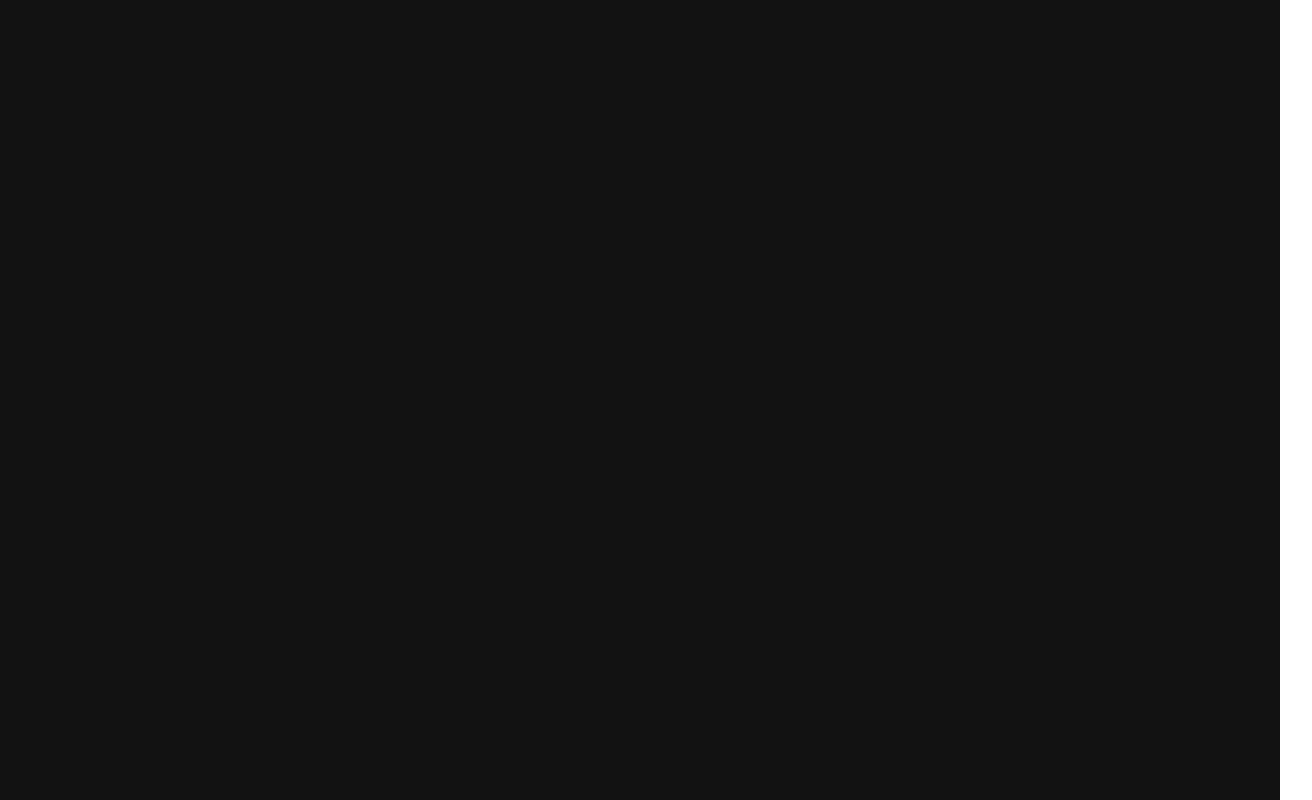
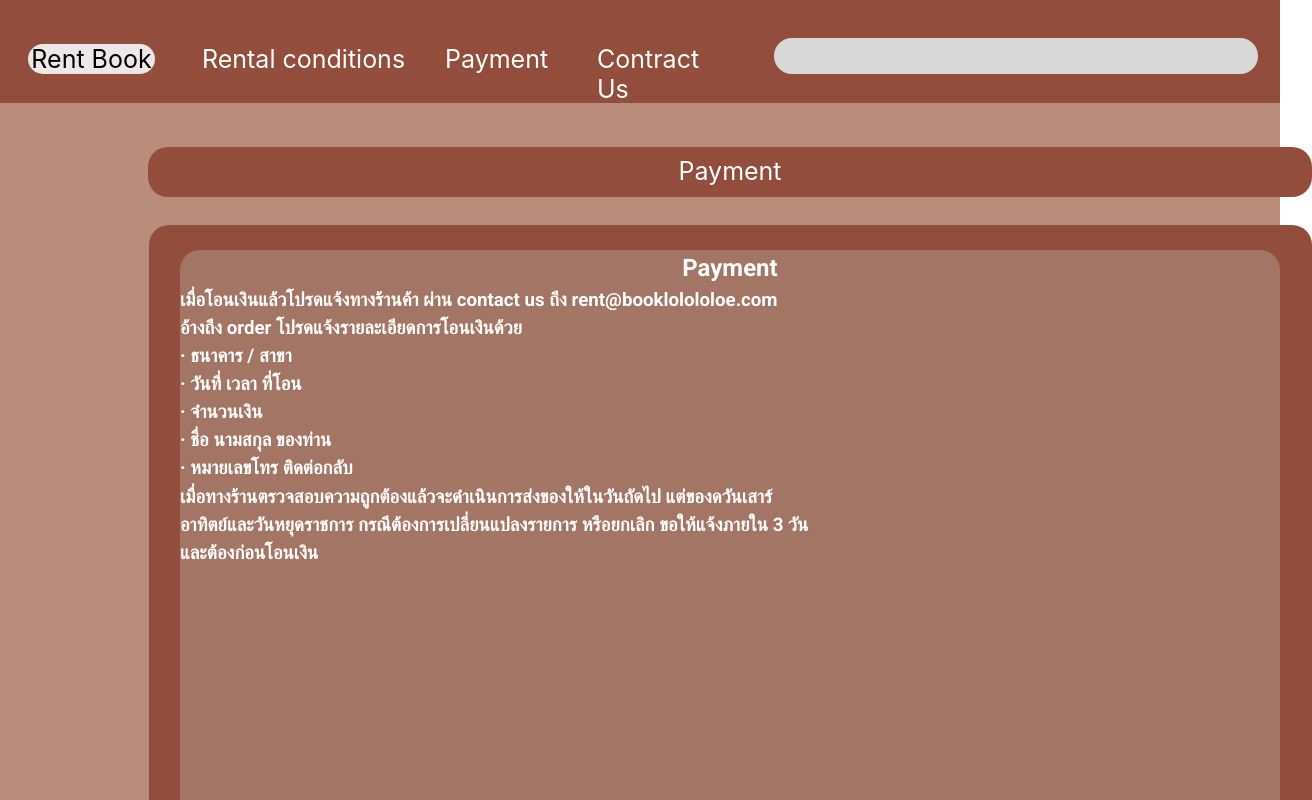
Before and after one commit to 6331305023/book-renting, a Nuxt app: page /Payment in a window 1280 px wide. Before the commit this address had no page. Shown: the top 800 px of the page, 1312 px wide, since content can reach past the window. Built offline with nearby package versions, Linux system fonts and the light colour scheme.

Commit message:
Pheeraphol

```diff
--- /dev/null
+++ b/pages/Payment.vue
@@ -0,0 +1,85 @@
+<template>
+  <div>
+    <bg></bg>
+
+    <div class="topbox1">
+      Payment
+    </div>
+
+    <div>
+      <div class="boxinbo"></div>
+  </div>
+    <div>
+    <div class="boxchat">
+    <h2><center>Payment</center></h2>
+    <h3>เมื่อโอนเงินแล้วโปรดแจ้งทางร้านค้า ผ่าน contact us ถึง rent@booklolololoe.com</h3>
+    <h3>อ้างถึง order โปรดแจ้งรายละเอียดการโอนเงินด้วย</h3>
+    <h3>· ธนาคาร / สาขา</h3>
+    <h3>· วันที่ เวลา ที่โอน</h3>
+    <h3>· จำนวนเงิน</h3>
+    <h3>· ชื่อ นามสกุล ของท่าน</h3>
+    <h3>· หมายเลขโทร ติดต่อกลับ</h3>
+    <h3>เมื่อทางร้านตรวจสอบความถูกต้องแล้วจะดำเนินการส่งของให้ในวันถัดไป แต่ของดวันเสาร์ </h3>
+    <h3>อาทิตย์และวันหยุดราชการ กรณีต้องการเปลี่ยนแปลงรายการ หรือยกเลิก ขอให้แจ้งภายใน 3 วัน </h3>
+    <h3>และต้องก่อนโอนเงิน</h3>
+
+    </div>
+
+  </div>
+
+</div>
+</template>
+<style scoped>
+.topbox1 {
+  position: absolute;
+  width: 1164px;
+  height: 50px;
+  left: 148px;
+  top: 147px;
+
+
+  background: #924d3c;
+  border-radius: 20px;
+
+  text-align: center;
+  font-family: "Inter";
+  font-style: normal;
+  font-weight: 400;
+  font-size: 25px;
+  line-height: 48px;
+
+  color: #ffffff;
+}
+.boxinbo {
+  position: absolute;
+  width: 1163px;
+  height: 748px;
+  left: 149px;
+  top: 225px;
+
+  background: #924d3c;
+  border-radius: 20px;
+}
+
+.boxchat {
+  position: absolute;
+  width: 1100px;
+  height: 700px;
+  left: 180px;
+  top: 250px;
+
+  background: #A37564;
+  border-radius: 20px;
+}
+</style>
+<script>
+import bg from "../components/backgroud.vue";
+import { mdiBasketPlusOutline } from '@mdi/js';
+import { mdiAccount } from '@mdi/js'
+export default {
+  components: {
+    bg,
+  },
+
+  }
+</script>
--- /dev/null
+++ b/pages/Rental conditions.vue
@@ -0,0 +1,87 @@
+<template>
+  <div>
+    <bg></bg>
+
+    <div class="topbox1">
+      Rental conditions
+    </div>
+
+    <div>
+      <div class="boxinbo"></div>
+  </div>
+    <div>
+    <div class="boxchat">
+    <h2><center>Rental</center></h2>
+    <h3>สมัครสมาชิก (ฟรี) > เลือกสินค้า > รอ mail ยืนยันจากทางร้าน > ชำระเงิน > แจ้งการชำระเงิน > รับสินค้า>คืนหนังสือ</h3>
+    <h3>- ค่าเช่าเล่มละ 20-100 บาท</h3>
+    <h3>- ส่งฟรี! FLASH หรือ J&T (พื้นที่ห่างไกล +เพิ่ม 50 บาท)</h3>
+    <h3>- ค่ามัดจำ 50 บาท</h3>
+    <h3>- 1 เล่ม อ่านได้ 15 วัน</h3>
+    <h3>เริ่มนับหลังวันที่ได้รับหนังสือเป็นวันแรก-วันที่ลูกค้าส่งคืน เช่น เช่าหนังสือ 2 เล่มแบบปกติ</h3>
+    <h3>ได้รับหนังสือวันที่ 1 ลูกค้าต้องส่งคืนภายในวันที่ 16 ค่ะ</h3>
+    <h3>เลยกำหนดคืน +ค่าเช่าเพิ่มวันละ 20 บาท/เล่ม/วันโดยจะคิดค่าเช่าเพิ่มหลังได้รับแจ้งส่งคืนหรือได้รับหนังสือคืนแล้ว</h3>
+    <h3>- หนังสือเปียกน้ำ, ฉีกขาด, ชำรุดจนนำมาปล่อยเช่าต่อไม่ได้ จะมีค่าปรับ50%-ราคาปก</h3>
+    <h3>หนังสือหายปรับ50%-ราคาปก</h3>
+    <h3>เล่มพิเศษหายปรับเท่าราคาปกเล่มหลัก (เพราะส่วนใหญ่หาซื้อยากหาซื้อไม่ได้แล้ว)</h3>
+    <h3>**ส่งคืนแบบไหนก็ได้ตามสะดวก **ห่อกันกระแทกให้เรียบร้อย ต้องมีเลขแทรคให้ติดตามได้การส่งคืนหนังสือ</h3>
+
+    </div>
+
+  </div>
+
+</div>
+</template>
+<style scoped>
+.topbox1 {
+  position: absolute;
+  width: 1164px;
+  height: 50px;
+  left: 148px;
+  top: 147px;
+
+
+  background: #924d3c;
+  border-radius: 20px;
+
+  text-align: center;
+  font-family: "Inter";
+  font-style: normal;
+  font-weight: 400;
+  font-size: 25px;
+  line-height: 48px;
+
+  color: #ffffff;
+}
+.boxinbo {
+  position: absolute;
+  width: 1163px;
+  height: 748px;
+  left: 149px;
+  top: 225px;
+
+  background: #924d3c;
+  border-radius: 20px;
+}
+
+.boxchat {
+  position: absolute;
+  width: 1100px;
+  height: 700px;
+  left: 180px;
+  top: 250px;
+
+  background: #A37564;
+  border-radius: 20px;
+}
+</style>
+<script>
+import bg from "../components/backgroud.vue";
+import { mdiBasketPlusOutline } from '@mdi/js';
+import { mdiAccount } from '@mdi/js'
+export default {
+  components: {
+    bg,
+  },
+
+  }
+</script>
--- /dev/null
+++ b/pages/contact.vue
@@ -0,0 +1,83 @@
+<template>
+  <div>
+    <bg></bg>
+
+    <div class="topbox1">
+      contact
+    </div>
+
+    <div>
+      <div class="boxinbo"></div>
+  </div>
+    <div>
+    <div class="boxchat">
+ <center>
+
+ <v-sheet
+  color="grey darken-2"
+  elevation="2"
+  height="71"
+  rounded
+  width="143"
+></v-sheet></center>
+    </div>
+
+  </div>
+
+</div>
+</template>
+<style scoped>
+.topbox1 {
+  position: absolute;
+  width: 1164px;
+  height: 50px;
+  left: 148px;
+  top: 147px;
+
+
+  background: #924d3c;
+  border-radius: 20px;
+
+  text-align: center;
+  font-family: "Inter";
+  font-style: normal;
+  font-weight: 400;
+  font-size: 25px;
+  line-height: 48px;
+
+  color: #ffffff;
+}
+.boxinbo {
+  position: absolute;
+  width: 1163px;
+  height: 748px;
+  left: 149px;
+  top: 225px;
+
+  background: #924d3c;
+  border-radius: 20px;
+}
+
+.boxchat {
+  position: absolute;
+  width: 1100px;
+  height: 700px;
+  left: 180px;
+  top: 250px;
+
+
+  background: #A37564;
+  border-radius: 20px;
+}
+</style>
+<script>
+import bg from "../components/backgroud.vue";
+import { mdiBasketPlusOutline } from '@mdi/js';
+import { mdiAccount } from '@mdi/js'
+export default {
+  components: {
+    bg,
+  },
+
+  }
+</script>
```
